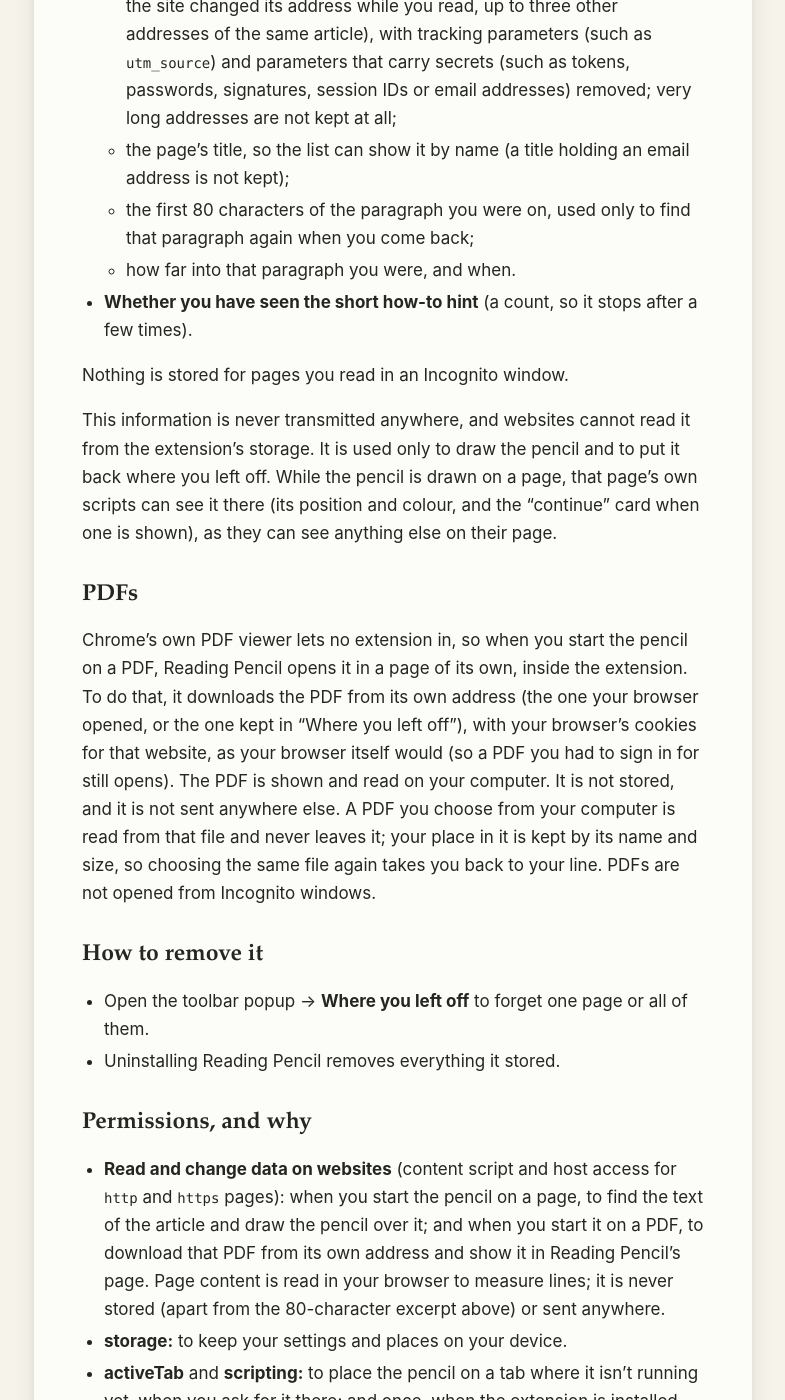
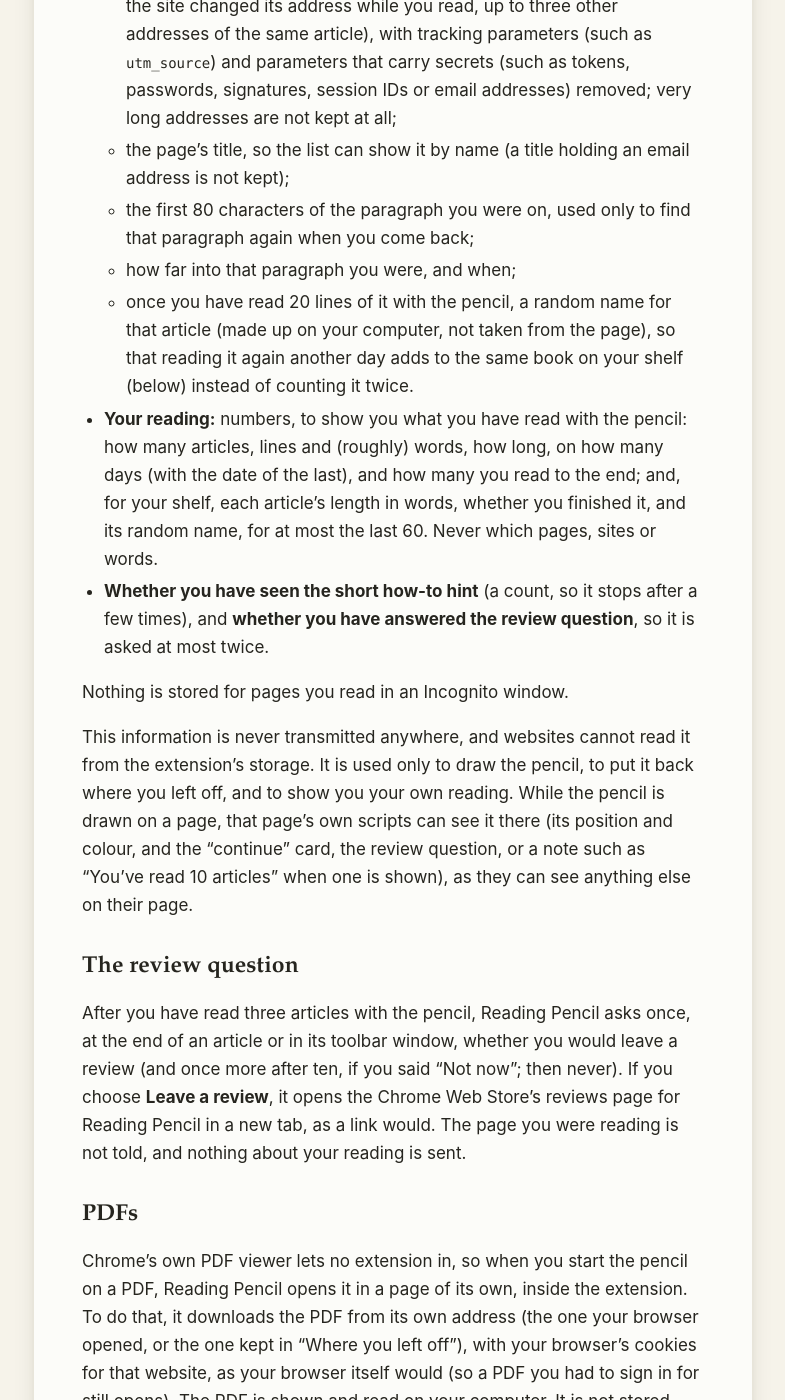
Before and after one commit to threatner/threatner.github.io, a Jekyll site: the page built from reading-pencil/privacy.md, in a window 1280 px wide and 1400 px high, scrolled down 917 px. Shown: the whole window, without its empty margins (247-1032 px from the left). Built offline with Jekyll 4.4.1, drawn with Linux system fonts in a browser that asks for light colours; some of the changed text lies outside the part shown.

Commit message:
Reading Pencil 2.0.0: Your reading and the review question, in the help page and the privacy policy
The privacy policy is 2.0.0's: the reading counts kept on the device
(numbers only), the random name a counted article's place keeps, the
review question and where Leave a review goes. The help page: Your
reading, the question, Start reading here starting at once, what keeping
to the article leaves out, languages.

Co-Authored-By: Claude Opus 5.5 <noreply@anthropic.com>

```diff
--- a/reading-pencil/privacy.md
+++ b/reading-pencil/privacy.md
@@ -42,17 +42,39 @@ extension storage (`chrome.storage.local`), on your computer only:
     email address is not kept);
   - the first 80 characters of the paragraph you were on, used only to find
     that paragraph again when you come back;
-  - how far into that paragraph you were, and when.
+  - how far into that paragraph you were, and when;
+  - once you have read 20 lines of it with the pencil, a random name for
+    that article (made up on your computer, not taken from the page), so
+    that reading it again another day adds to the same book on your shelf
+    (below) instead of counting it twice.
+- **Your reading:** numbers, to show you what you have read with the
+  pencil: how many articles, lines and (roughly) words, how long, on how
+  many days (with the date of the last), and how many you read to the end;
+  and, for your shelf, each article's length in words, whether you finished
+  it, and its random name, for at most the last 60. Never which pages,
+  sites or words.
 - **Whether you have seen the short how-to hint** (a count, so it stops after
-  a few times).
+  a few times), and **whether you have answered the review question**, so it
+  is asked at most twice.
 
 Nothing is stored for pages you read in an Incognito window.
 
 This information is never transmitted anywhere, and websites cannot read it
-from the extension's storage. It is used only to draw the pencil and to put
-it back where you left off. While the pencil is drawn on a page, that page's
-own scripts can see it there (its position and colour, and the "continue"
-card when one is shown), as they can see anything else on their page.
+from the extension's storage. It is used only to draw the pencil, to put it
+back where you left off, and to show you your own reading. While the pencil
+is drawn on a page, that page's own scripts can see it there (its position
+and colour, and the "continue" card, the review question, or a note such as
+"You've read 10 articles" when one is shown), as they can see anything else
+on their page.
+
+## The review question
+
+After you have read three articles with the pencil, Reading Pencil asks
+once, at the end of an article or in its toolbar window, whether you would
+leave a review (and once more after ten, if you said "Not now"; then never).
+If you choose **Leave a review**, it opens the Chrome Web Store's reviews
+page for Reading Pencil in a new tab, as a link would. The page you were
+reading is not told, and nothing about your reading is sent.
 
 ## PDFs
 
@@ -71,7 +93,8 @@ PDFs are not opened from Incognito windows.
 
 - Open the toolbar popup → **Where you left off** to forget one page or all of
   them.
-- Uninstalling Reading Pencil removes everything it stored.
+- Uninstalling Reading Pencil removes everything it stored, your reading
+  numbers included.
 
 ## Permissions, and why
 
@@ -81,7 +104,8 @@ PDFs are not opened from Incognito windows.
   PDF, to download that PDF from its own address and show it in Reading
   Pencil's page. Page content is read in your browser to measure lines; it is
   never stored (apart from the 80-character excerpt above) or sent anywhere.
-- **storage:** to keep your settings and places on your device.
+- **storage:** to keep your settings, your places and your reading counts on
+  your device.
 - **activeTab** and **scripting:** to place the pencil on a tab where it
   isn't running yet, when you ask for it there; and once, when the extension
   is installed, updated or switched back on, to give the web pages already
```
Also changed, not shown: other parts of reading-pencil/privacy.md (+1 -1 lines), reading-pencil/index.md (+9 -1 lines).
